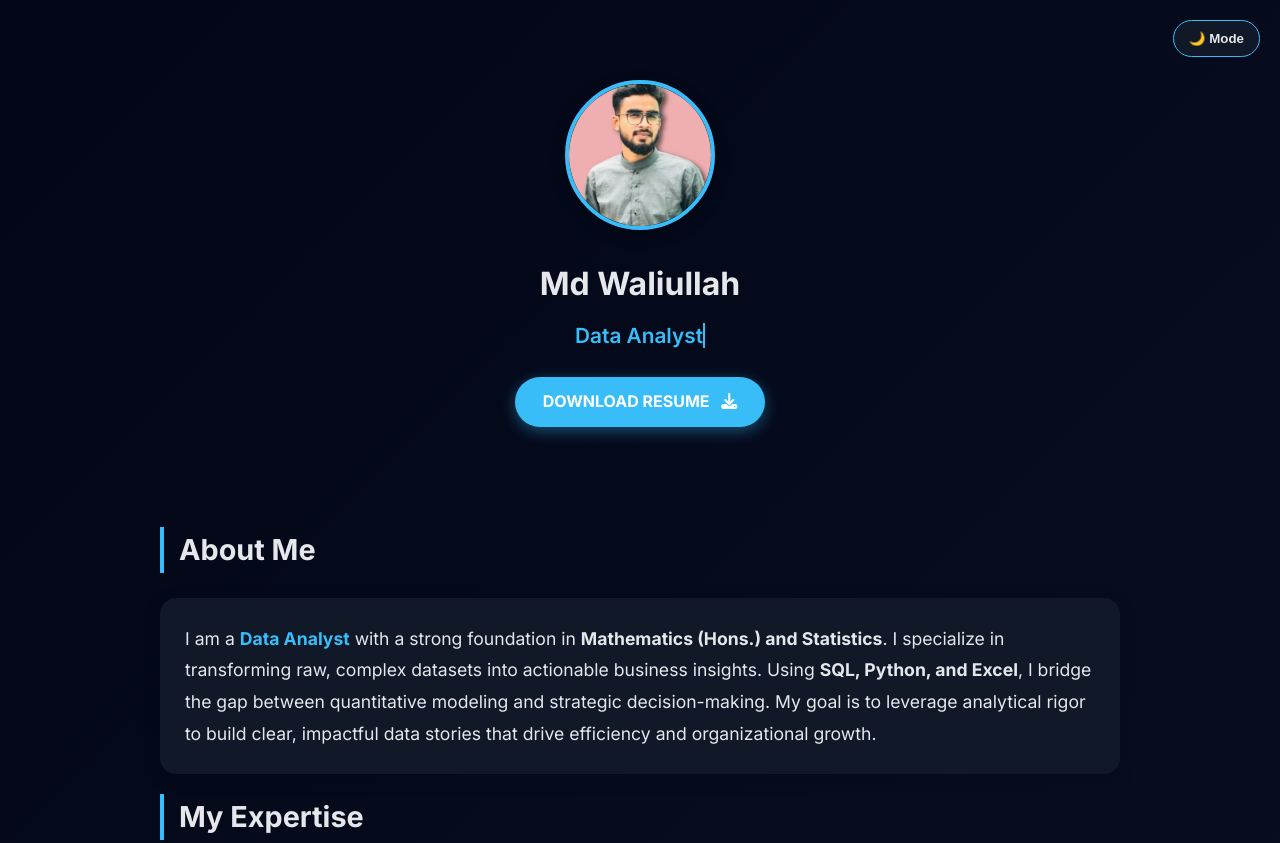
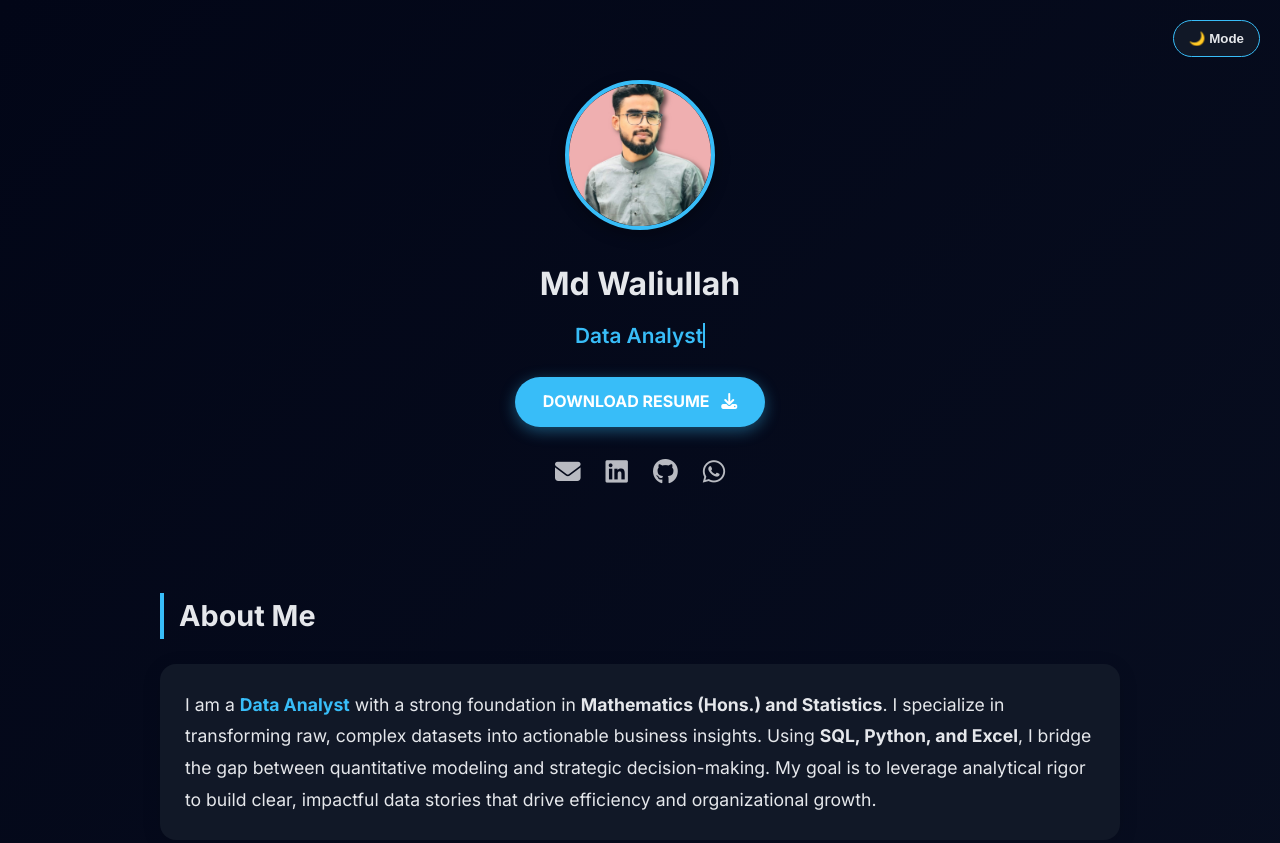
Before and after one commit to wali-xp/md-waliullah-portfolio, a plain HTML site: page index.html in a window 1280 px wide. Shown: the top 843 px of the page. Drawn offline with Linux system fonts and the light colour scheme.

Commit message:
Update index.html

```diff
--- a/index.html
+++ b/index.html
@@ -52,6 +52,44 @@
     #theme-toggle { position: fixed; top: 20px; right: 20px; z-index: 1000; padding: 10px 15px; cursor: pointer; border-radius: 30px; border: 1px solid var(--accent); background: var(--card); color: var(--text); font-weight: 600; }
     .typing { border-right: 2px solid var(--accent); white-space: nowrap; }
     footer { text-align: center; padding: 40px; color: var(--muted); font-size: 0.8rem; border-top: 1px solid rgba(156,163,175,0.1); }
+
+    /* Styling for the new Quick Contact section below CV button */
+.quick-contact {
+    margin-top: 25px;
+    display: flex;
+    justify-content: center;
+    align-items: center;
+    gap: 25px; /* Spacing between icons */
+}
+
+.quick-contact a {
+    font-size: 1.6rem;
+    color: inherit; /* Matches your current text color (Black or White) */
+    text-decoration: none;
+    transition: all 0.3s ease;
+    opacity: 0.8;
+}
+
+/* Hover effects for each platform */
+.quick-contact a:hover {
+    opacity: 1;
+    transform: translateY(-5px);
+}
+
+.quick-contact .fa-envelope:hover { color: #EA4335; }   /* Gmail Red */
+.quick-contact .fa-linkedin:hover { color: #0077B5; }   /* LinkedIn Blue */
+.quick-contact .fa-github:hover { color: #6e5494; }     /* GitHub Purple */
+.quick-contact .fa-whatsapp:hover { color: #25D366; }   /* WhatsApp Green */
+
+/* Mobile adjustment */
+@media (max-width: 768px) {
+    .quick-contact {
+        gap: 20px;
+    }
+    .quick-contact a {
+        font-size: 1.4rem;
+    }
+}
   </style>
 </head>
 <body>
@@ -68,6 +106,20 @@
       DOWNLOAD RESUME <i class="fa-solid fa-download" style="margin-left: 8px;"></i>
     </a>
   </div>
+  <div class="quick-contact">
+    <a href="mailto:mdwaliullahkhan868@gmail.com" title="Email Me">
+        <i class="fas fa-envelope"></i>
+    </a>
+    <a href="https://www.linkedin.com/in/wali-xp" target="_blank" title="LinkedIn">
+        <i class="fab fa-linkedin"></i>
+    </a>
+    <a href="https://github.com/wali-xp" target="_blank" title="GitHub">
+        <i class="fab fa-github"></i>
+    </a>
+    <a href="https://wa.me/917870327179" target="_blank" title="WhatsApp">
+        <i class="fab fa-whatsapp"></i>
+    </a>
+</div>
 </header>
 
 <div class="container">
```
